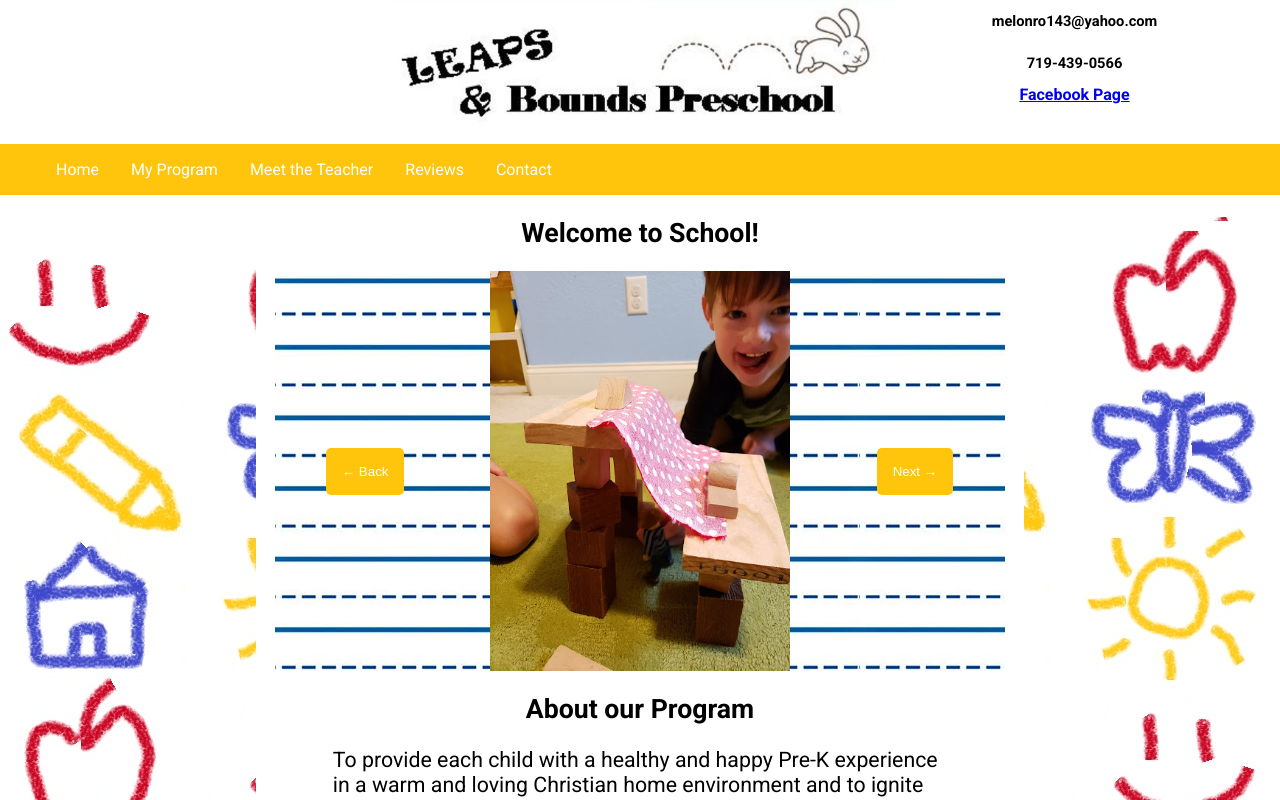
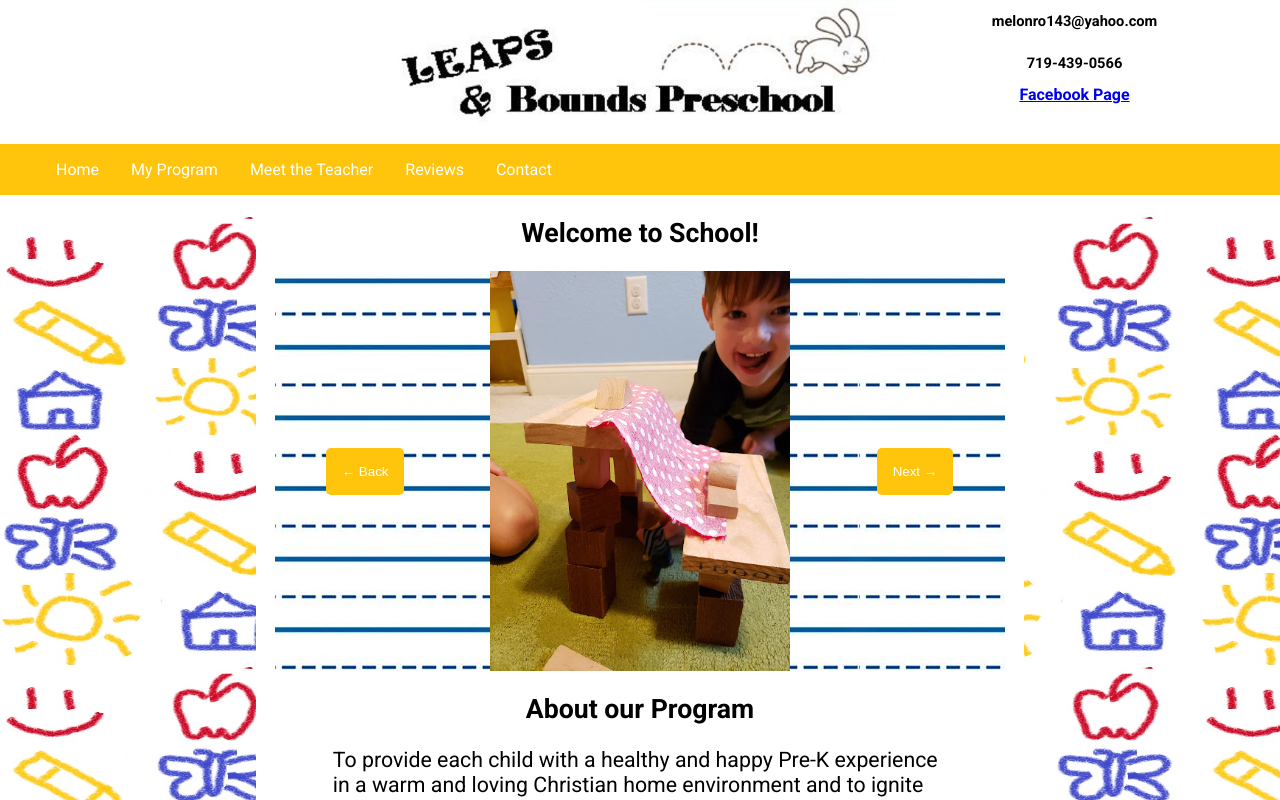
Before and after one commit to hewitson-j/leaps-and-bounds-new, a React (Vite) app: page / in a window 1280 px wide. Shown: the top 800 px of the page. Built offline with nearby package versions, Linux system fonts and the light colour scheme.

Commit message:
Added background size for margin images.

```diff
--- a/src/components/Body.css
+++ b/src/components/Body.css
@@ -1,5 +1,6 @@
 .body-container {
   background-image: url("../assets/Margin-Pattern-New.jpg");
+  background-size: 300px 450px;
 }
 
 .body-content {
```
